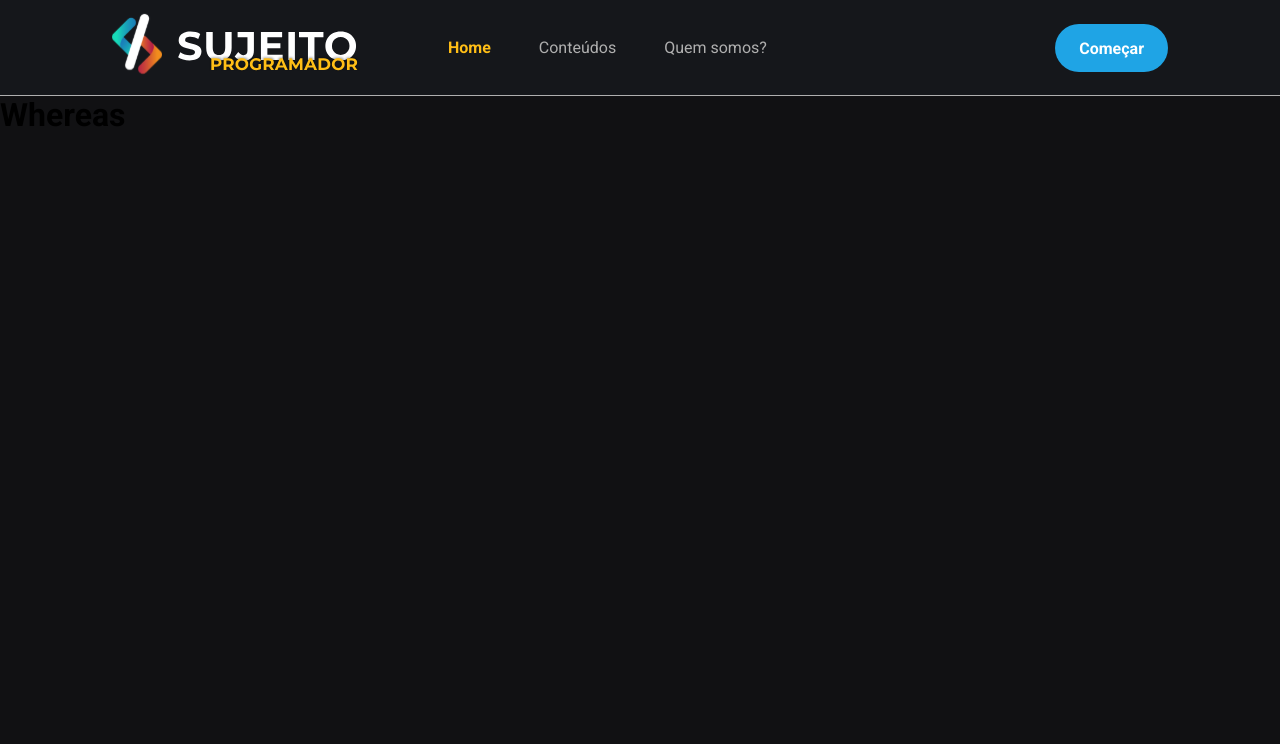
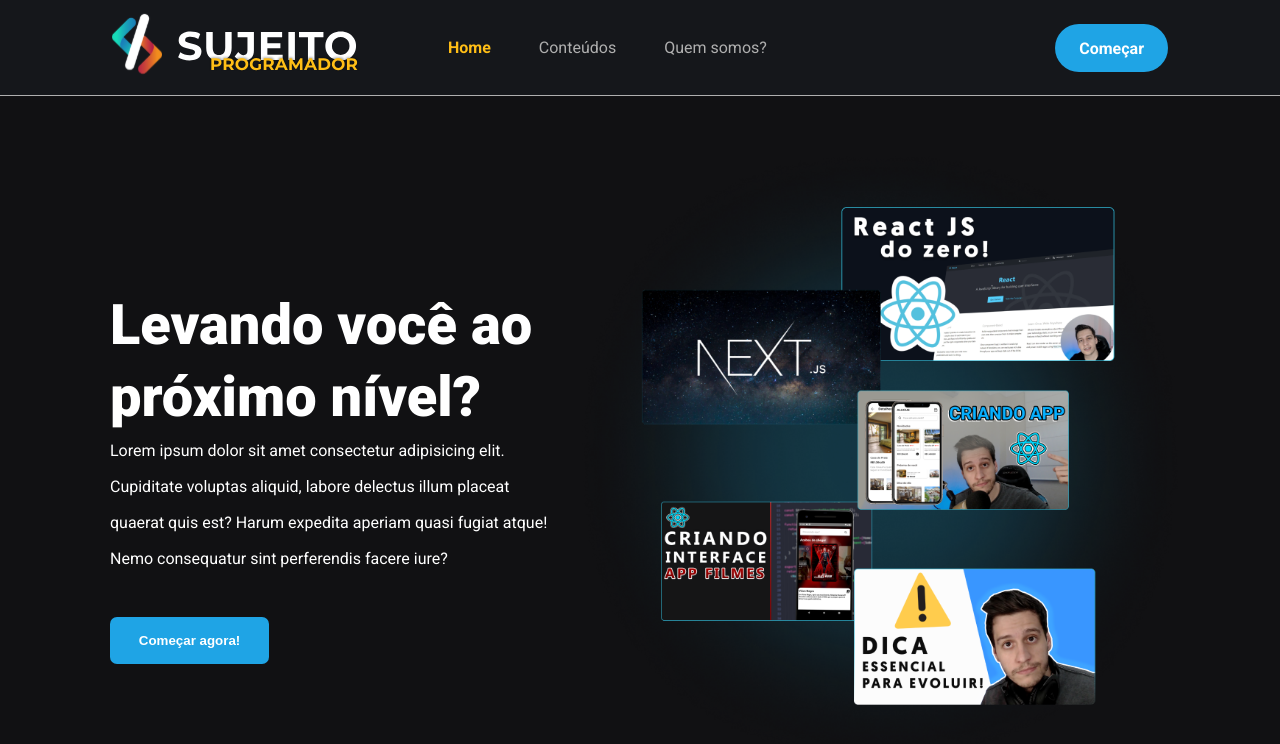
Before and after one commit to DigitalHDR/projeto-do-curso, a Next.js app: page / in a window 1280 px wide. Shown: the top 744 px of the page. Built offline with nearby package versions, Linux system fonts and the light colour scheme.

Commit message:
Criando pagina home

```diff
--- a/src/pages/index.tsx
+++ b/src/pages/index.tsx
@@ -1,8 +1,33 @@
+import Head from 'next/head'
+import styles from '../styles/home.module.scss'
 
 export default function Home() {
   return (
     <>
-      <h1>Whereas</h1>
+      <Head>
+        <title>Apaixonado por tecnologia - sujeito programador</title>
+      </Head>
+
+      <main className={styles.container}>
+        <div className={styles.containerHeader}>
+          <section className={styles.ctaText}>
+            <h1>Levando você ao próximo nível?</h1>
+            <span>
+              Lorem ipsum dolor sit amet consectetur adipisicing elit.
+              Cupiditate voluptas aliquid, labore delectus illum placeat quaerat
+              quis est? Harum expedita aperiam quasi fugiat atque! Nemo
+              consequatur sint perferendis facere iure?
+            </span>
+            <a>
+              <button>Começar agora!</button>
+            </a>
+          </section>
+          <img
+            src="/images/banner-conteudos.png"
+            alt="Conteúdos sujeito programador"
+          />
+        </div>
+      </main>
     </>
   )
 }
--- /dev/null
+++ b/src/styles/home.module.scss
@@ -0,0 +1,50 @@
+
+
+.container{
+    display: block;
+  }
+
+  .containerHeader{
+    min-height: calc(100vh - 5rem);
+    margin: 0 auto;
+    max-width: 1120px;
+
+    display: flex;
+    align-items: center;
+    justify-content: space-between;
+
+    img{
+      max-width: 640px;
+    }
+  }
+
+  .ctaText{
+    max-width: 900px;
+    display: flex;
+    flex-direction: column;
+    padding-left: 30px;
+
+    h1{
+      font-size: 3.5rem;
+      line-height: 4.5rem;
+      font-weight: 900;
+      margin-top: 2.5rem;
+      color: var(--white);
+    }
+
+    span{
+      font-size: 1rem;
+      line-height: 2.25rem;
+      color: var(--white);
+    }
+
+    button{
+      background-color: var(--blue-900);
+      border:0;
+      padding: 1rem 1.8rem;
+      margin-top: 2.5rem;
+      border-radius: 7px;
+      color: var(--white);
+      font-weight: bold;
+    }
+  }
```
